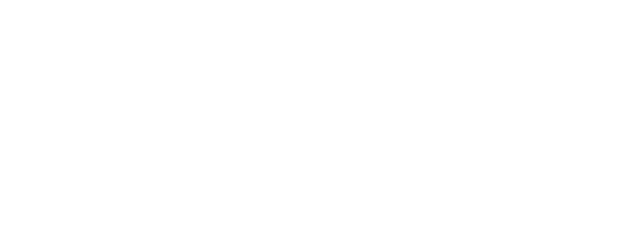
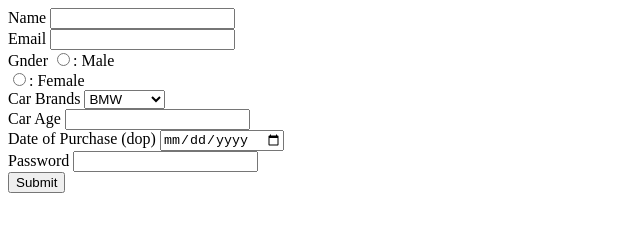
Before and after one commit to acciojob/car-insurance-form-Sarath-Dharmaraj, a website: page main.html in a window 1280 px wide. Shown: the whole page, without its empty margins (0-640 px from the left). Drawn offline with Linux system fonts and the light colour scheme.

Commit message:
created a submission

```diff
--- a/main.html
+++ b/main.html
@@ -7,6 +7,28 @@
 </head>
 
 <body>
+	<form method="post">
+		<label fro="name">Name</label>
+		<input type="text" name="name" id="name" required><br>
+		<label fro="email">Email</label>
+		<input type="email" name="email" id="email" required><br>
+		<label f0r="gender">Gnder</label>
+		<input type="radio" name="gender" value="male" required>: Male<br>
+		<input type="radio" name="gender" value="female">: Female<br>
+		<label fro="cars">Car Brands</label>
+		<select name="name" id="cars">
+			<option value="bmw">BMW</option>
+			<option value="audi">Audi</option>
+			<option value="mercedez">Mercedez</option>
+		</select><br>
+		<label fro="carage">Car Age</label>
+		<input type="nu'" name="carage" id="carage" required><br>
+		<label fro="drop">Date of Purchase (dop)</label>
+		<input type="date" name="drop" id="drop" required><br>
+		<label fro="password">Password</label>
+		<input type="password" name="password" id="password" required><br>
+		<button type="submit">Submit</button>
+	</form>
 	<!-- the entire body must be written by student -->
     <script type="text/javascript" src="./script.js">
 </script>
```
